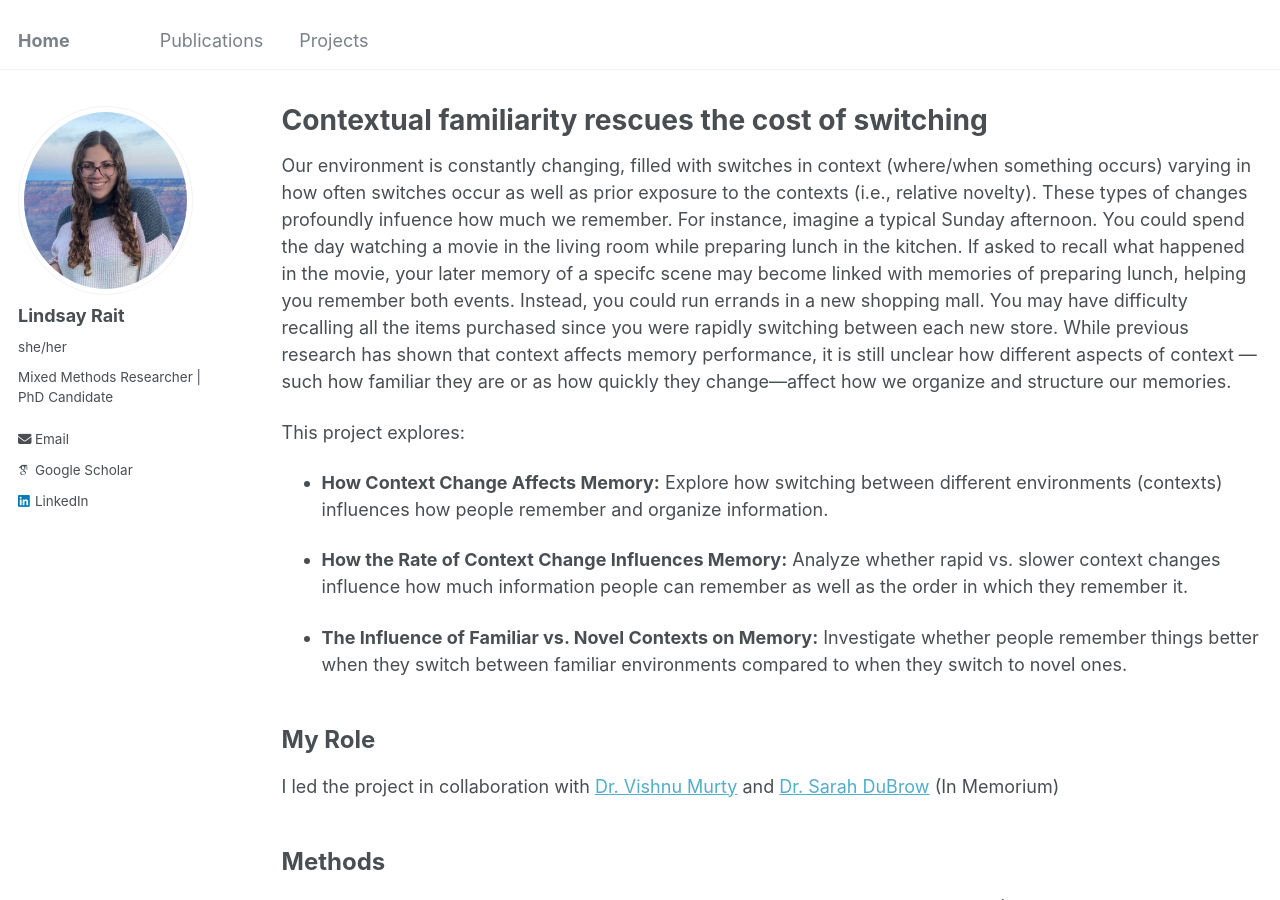
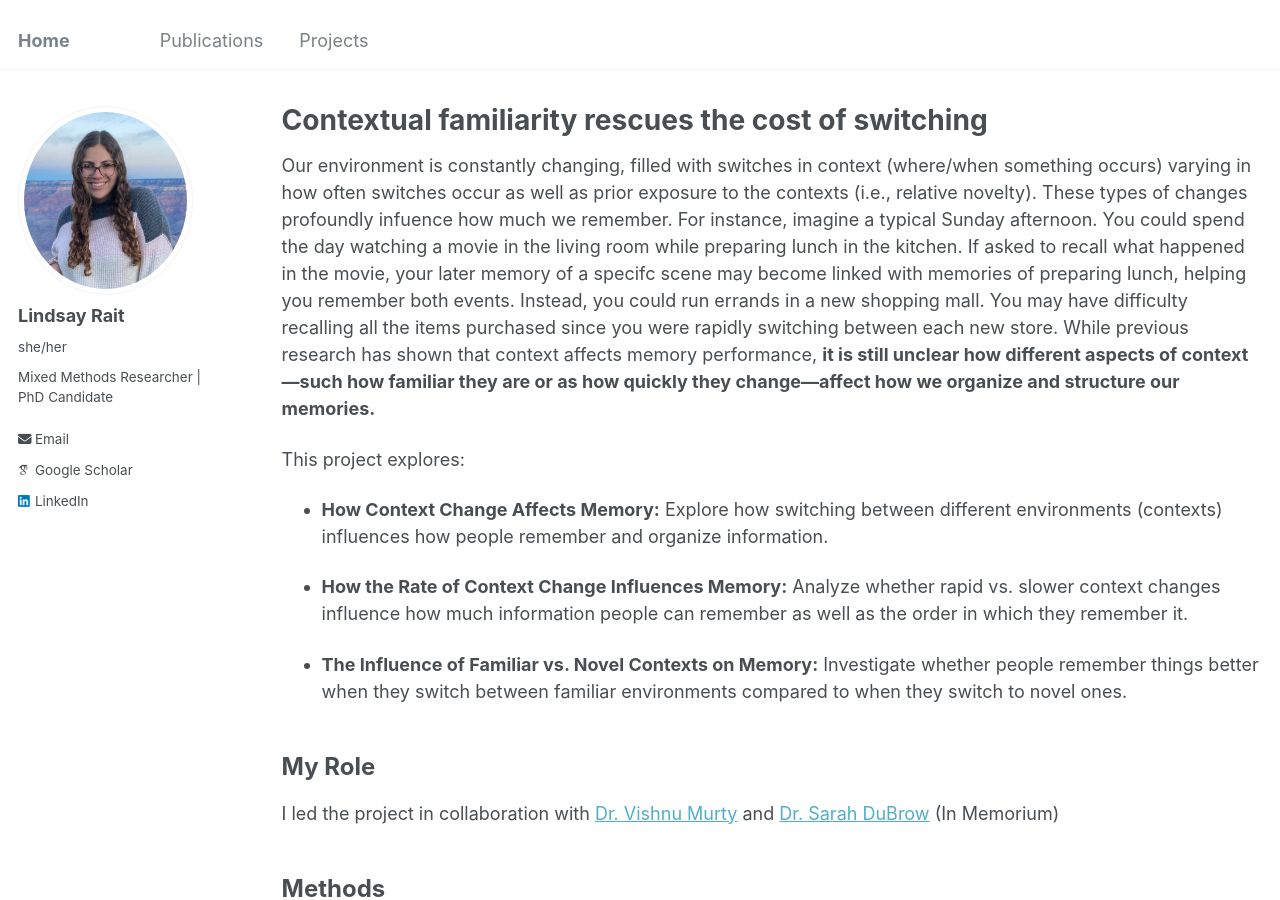
Before and after one commit to lindsay-rait/lindsay-rait.github.io, a Jekyll site: the page built from _portfolio/portfolio-1.md, in a window 1280 px wide and 900 px high. Built offline with Jekyll 4.4.1, drawn with Linux system fonts in a browser that asks for light colours; some web fonts are replaced.

```diff
--- a/_portfolio/portfolio-1.md
+++ b/_portfolio/portfolio-1.md
@@ -8,7 +8,7 @@ layout: archive
 
 Our environment is constantly changing, filled with switches in context (where/when something occurs) varying in how often switches occur as well as prior exposure to the contexts (i.e., relative novelty).  These types of changes profoundly infuence how much we remember. For instance, imagine a typical Sunday afternoon. You could spend the day watching a movie in the living room while preparing lunch in the kitchen.
 If asked to recall what happened in the movie, your later memory of a specifc scene may become linked with memories of preparing lunch, helping you remember both events. Instead, you could run errands in a new shopping mall. You may have difficulty recalling all the items purchased since you were rapidly switching between each new store.
-While previous research has shown that context affects memory performance, it is still unclear how different aspects of context —such how familiar they are or as how quickly they change—affect how we organize and structure our memories.
+While previous research has shown that context affects memory performance, **it is still unclear how different aspects of context —such how familiar they are or as how quickly they change—affect how we organize and structure our memories.**
 
 This project explores:
 
```
